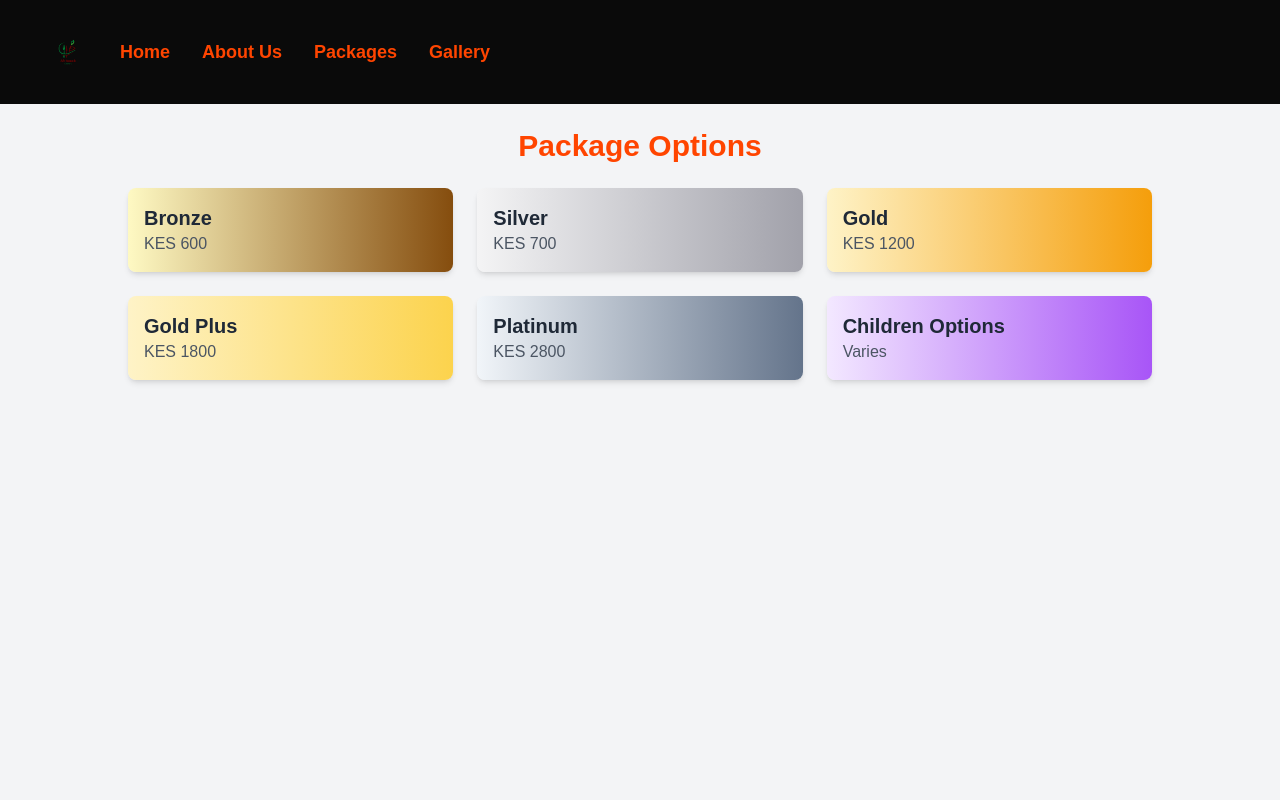
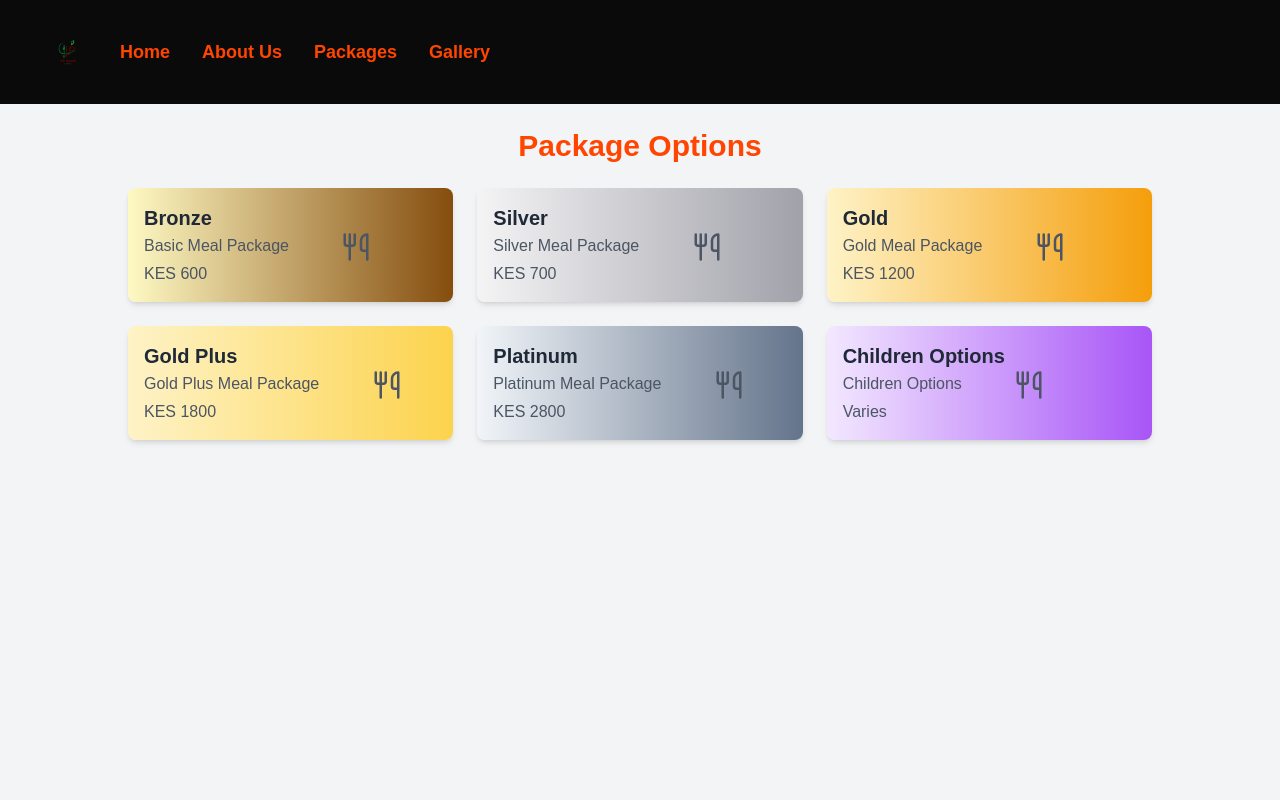
Before and after one commit to ramojo/afritouch-nextjs15, a Next.js app: page /packages in a window 1280 px wide. Shown: the top 800 px of the page. Built offline with nearby package versions, Linux system fonts and the light colour scheme.

Commit message:
Added icion to packages tile from lucide icons

```diff
--- a/app/packages/page.tsx
+++ b/app/packages/page.tsx
@@ -4,6 +4,7 @@ import PackageLayout from '@/app/packages/layout';
 import { Package } from '@/app/types/package';
 import { useState } from 'react';
 import Modal from '@/app/packages/modal';
+import { Utensils } from 'lucide-react';
 
 const packages: Package[] = [
     {
@@ -111,6 +112,8 @@ const MealPackages = ({ onPackageSelect }: { onPackageSelect: (pkg: Package) =>
                             onClick={() => openModal(pkg)}
                         >
                             <h3 className="text-xl font-semibold text-gray-800">{pkg.title}</h3>
+                            <p className="text-gray-600">{pkg.description} <Utensils
+                                className="inline-block ml-12 mr-2" size={30} />   </p>
                             <p className="text-gray-600">{pkg.price}</p>
                             {/* <button className="mt-4 bg-blue-500 text-white rounded px-4 py-2 hover:bg-blue-600 transition duration-200">Select</button> */}
                         </div>
```
